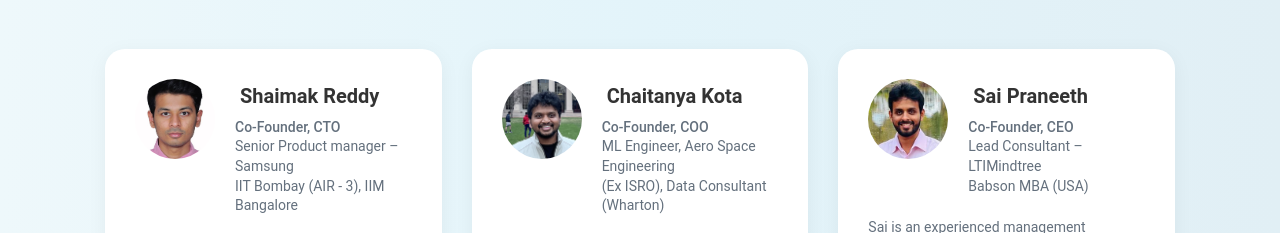
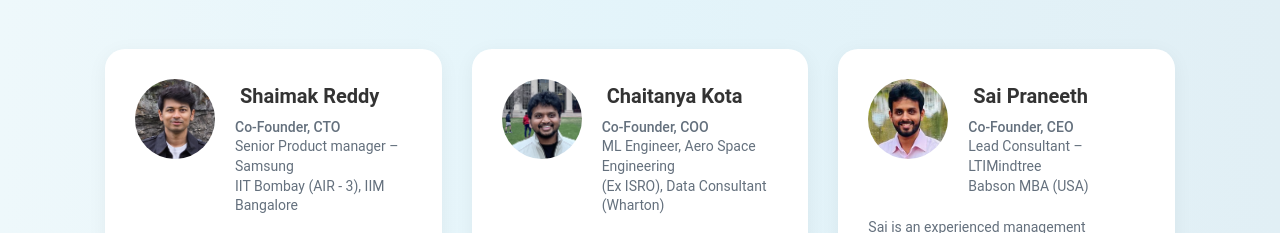
Before and after one commit to dedeepyasai/oco-backend, a website: page team.html in a window 1280 px wide. Shown: the part 493-726 px from the top of the page. Drawn offline with nearby package versions, Linux system fonts and the light colour scheme.

Commit message:
pic change

```diff
--- a/team.html
+++ b/team.html
@@ -270,7 +270,7 @@
                 <div class="card-content">
                     <div class="member-info">
                         <div class="member-image">
-                            <img src="./assets/team1.jpg" alt="Shaimak Reddy" />
+                            <img src="./assets/team1.PNG" alt="Shaimak Reddy" />
                         </div>
                         <div class="member-header">
                             <h3>Shaimak Reddy</h3>
```
Also changed, not shown: assets/team1.PNG (added), assets/team1.jpg (deleted).
